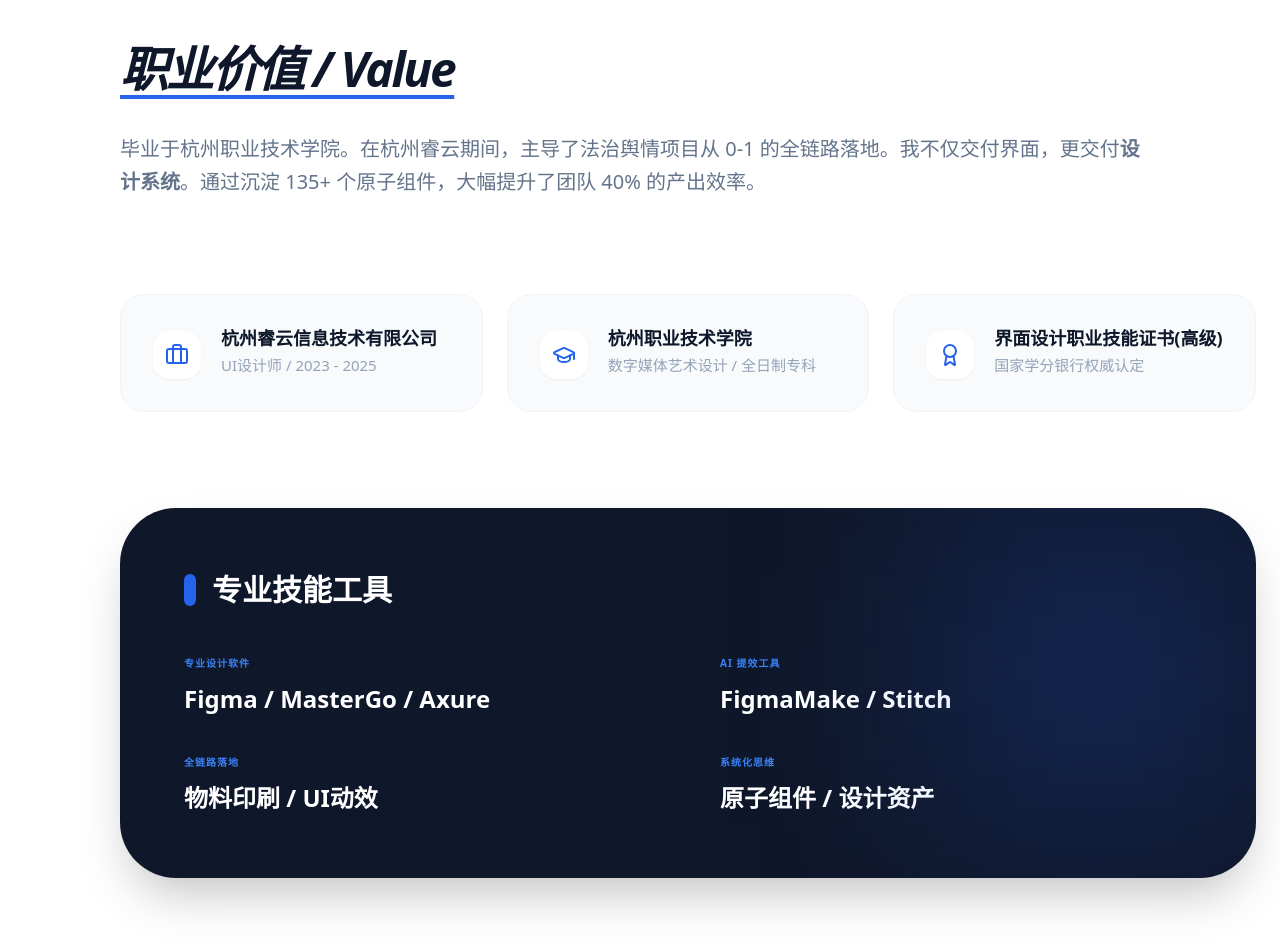
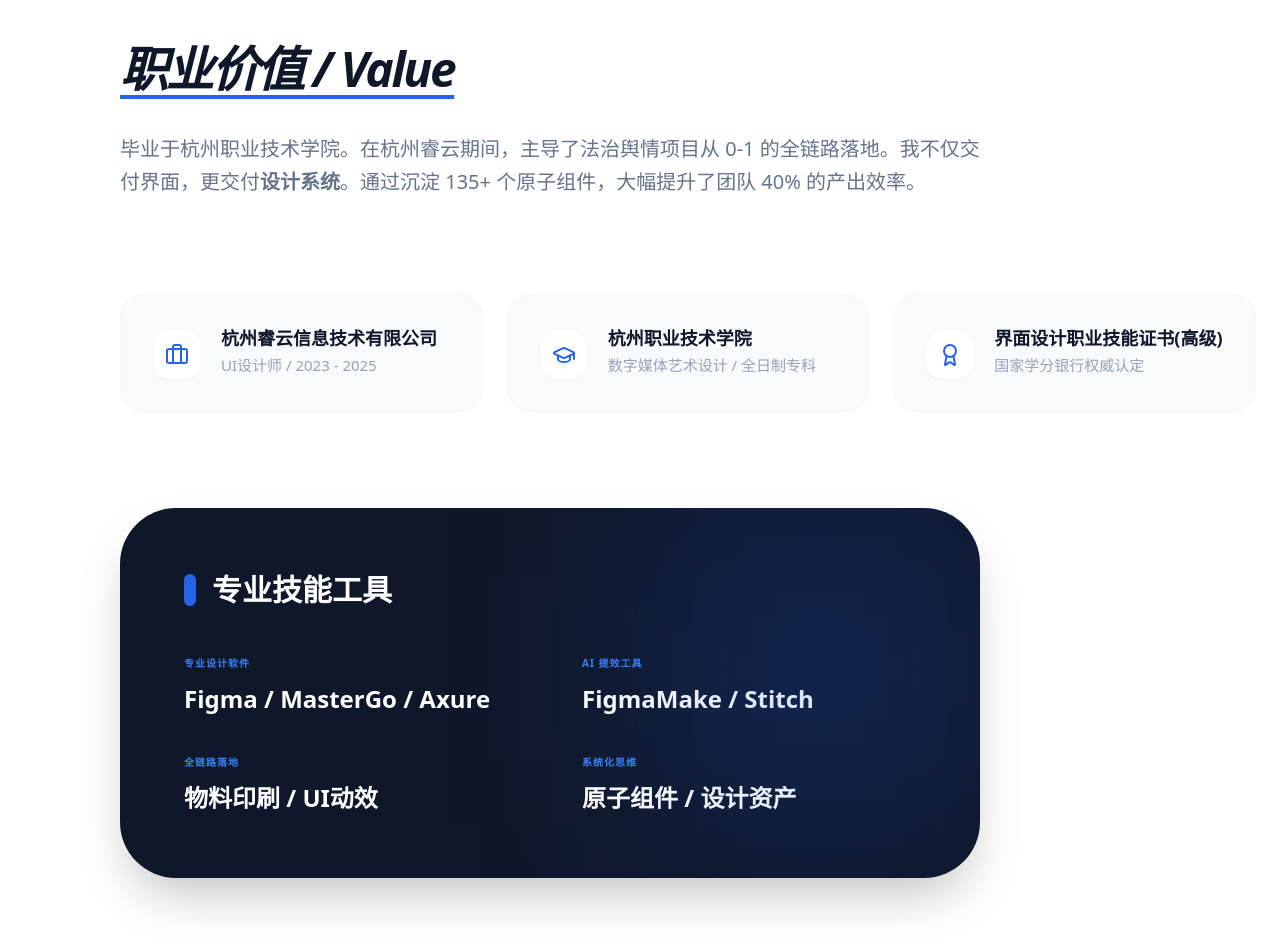
Before and after one commit to hongui/my-portfolio-2, a React (Vite) app: page / in a window 1280 px wide. Shown: the part 1260-2212 px from the top of the page. Built offline with nearby package versions, Linux system fonts and the light colour scheme.

Commit message:
Update App.jsx

```diff
--- a/src/App.jsx
+++ b/src/App.jsx
@@ -324,17 +324,19 @@ export default function App() {
   </div>
 </section>
 
-{/* About Me - 文字宽度与卡片区域对齐版 */}
+{/* About Me - 文字宽度优化版（和卡片区域对齐） */}
 <section id="about" className="py-32 relative scroll-mt-20">
   <div className="max-w-7xl mx-auto px-6">
 
-    {/* 职业价值 - 文字宽度调整为和卡片区域一致 */}
+    {/* 职业价值 - 文字宽度调整 */}
     <div className="mb-24">
       <FadeIn>
         <h2 className="text-5xl font-black mb-10 tracking-tighter italic text-slate-900 underline decoration-blue-600 decoration-4 underline-offset-8">
           职业价值 / Value
         </h2>
-        <div className="max-w-5xl">   {/* ← 这里调整为 max-w-5xl，让文字更宽 */}
+
+        {/* 重点调整这里：让文字宽度和下方卡片区域更匹配 */}
+        <div className="max-w-[860px]">
           <p className="text-slate-500 text-xl leading-relaxed font-medium">
             毕业于杭州职业技术学院。在杭州睿云期间，主导了法治舆情项目从 0-1 的全链路落地。我不仅交付界面，更交付<strong>设计系统</strong>。通过沉淀 135+ 个原子组件，大幅提升了团队 40% 的产出效率。
           </p>
@@ -342,7 +344,7 @@ export default function App() {
       </FadeIn>
     </div>
 
-    {/* 三个经历卡片 - 保持当前布局 */}
+    {/* 三个经历卡片 */}
     <div className="grid grid-cols-1 md:grid-cols-3 gap-6 mb-24">
       {[
         {
@@ -375,9 +377,9 @@ export default function App() {
       ))}
     </div>
 
-    {/* 专业技能工具 - 保持较宽布局 */}
+    {/* 专业技能工具 */}
     <FadeIn delay={200}>
-      <div className="bg-slate-900 text-white p-12 md:p-16 rounded-[3.5rem] relative overflow-hidden group shadow-2xl">
+      <div className="bg-slate-900 text-white p-12 md:p-16 rounded-[3.5rem] relative overflow-hidden group shadow-2xl max-w-[860px]">
         <div className="absolute top-0 right-0 w-80 h-80 bg-blue-600/20 blur-[100px] group-hover:bg-blue-600/30 transition-all" />
 
         <h3 className="text-3xl font-black mb-12 flex items-center gap-4">
```
